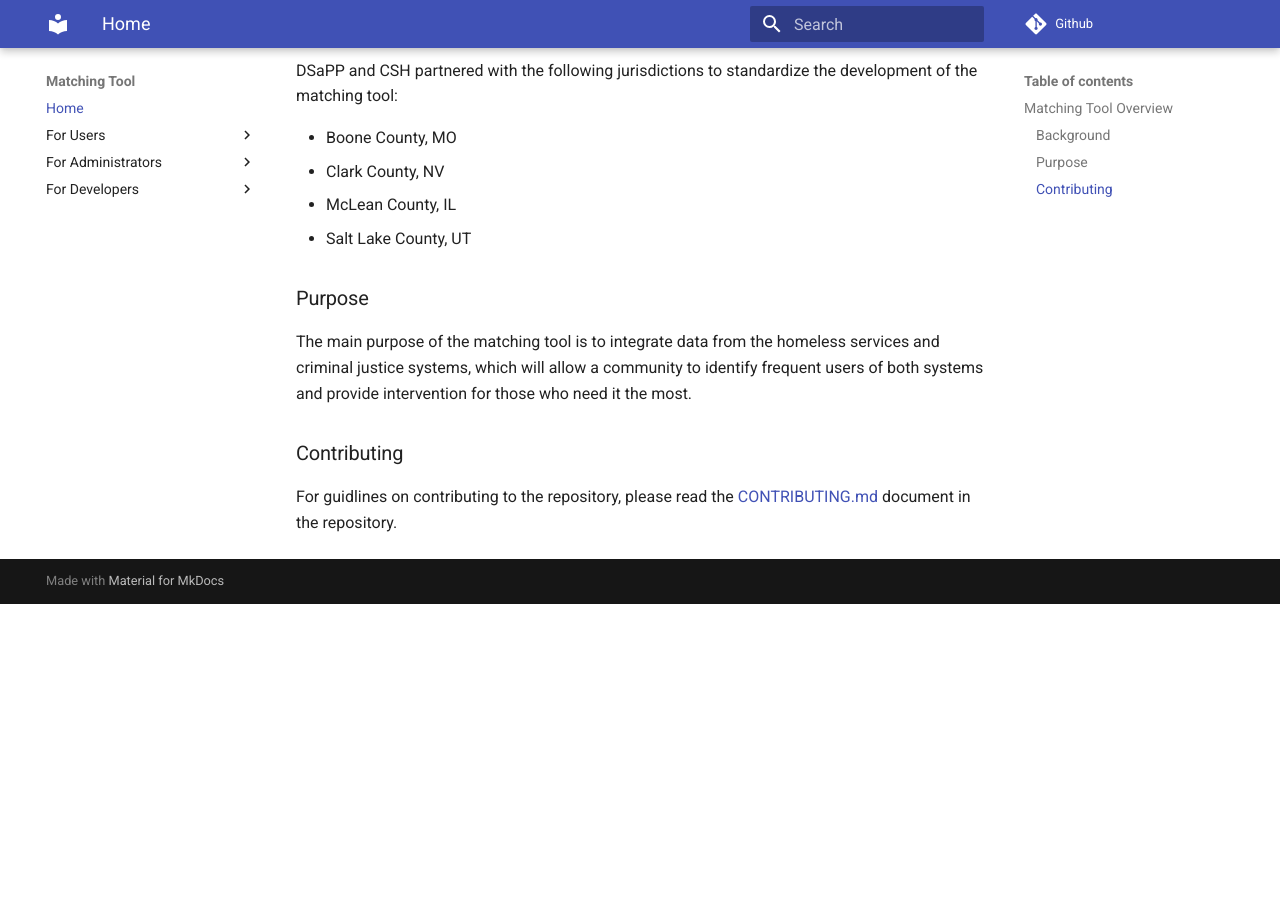
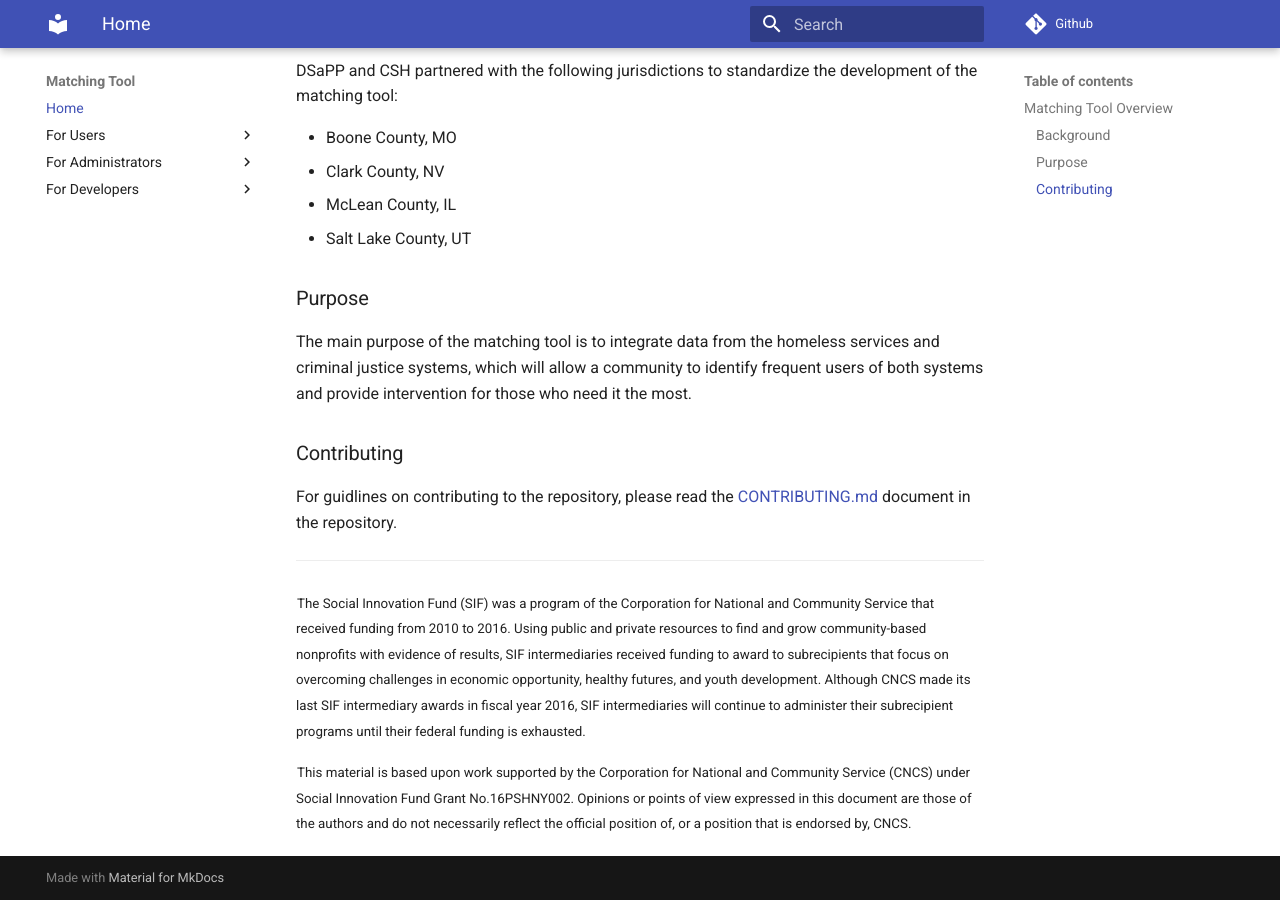
Before and after one commit to dssg/matching-tool, an MkDocs documentation site: the page built from docs/sources/index.md, in a window 1280 px wide and 900 px high, scrolled down 560 px. Built offline with MkDocs 1.6.1 and Material for MkDocs 9.7.7, drawn with Linux system fonts in a browser that asks for light colours; comment, search, counter and statistics services are not loaded; old or Windows-style settings are respelled for this version of MkDocs; before the commit the page ends 1164 px from its top, so only the background shows below that.

Commit message:
Add SIF note

```diff
--- a/docs/sources/index.md
+++ b/docs/sources/index.md
@@ -17,3 +17,9 @@ The main purpose of the matching tool is to integrate data from the homeless ser
 
 ## Contributing
 For guidlines on contributing to the repository, please read the [CONTRIBUTING.md](https://github.com/dssg/matching-tool/blob/master/CONTRIBUTING.md) document in the repository.
+
+---
+
+<sub>The Social Innovation Fund (SIF) was a program of the Corporation for National and Community Service that received funding from 2010 to 2016. Using public and private resources to find and grow community-based nonprofits with evidence of results, SIF intermediaries received funding to award to subrecipients that focus on overcoming challenges in economic opportunity, healthy futures, and youth development. Although CNCS made its last SIF intermediary awards in fiscal year 2016, SIF intermediaries will continue to administer their subrecipient programs until their federal funding is exhausted.</sub>
+
+<sub>This material is based upon work supported by the Corporation for National and Community Service (CNCS) under Social Innovation Fund Grant No.16PSHNY002. Opinions or points of view expressed in this document are those of the authors and do not necessarily reflect the official position of, or a position that is endorsed by, CNCS.</sub>
```
